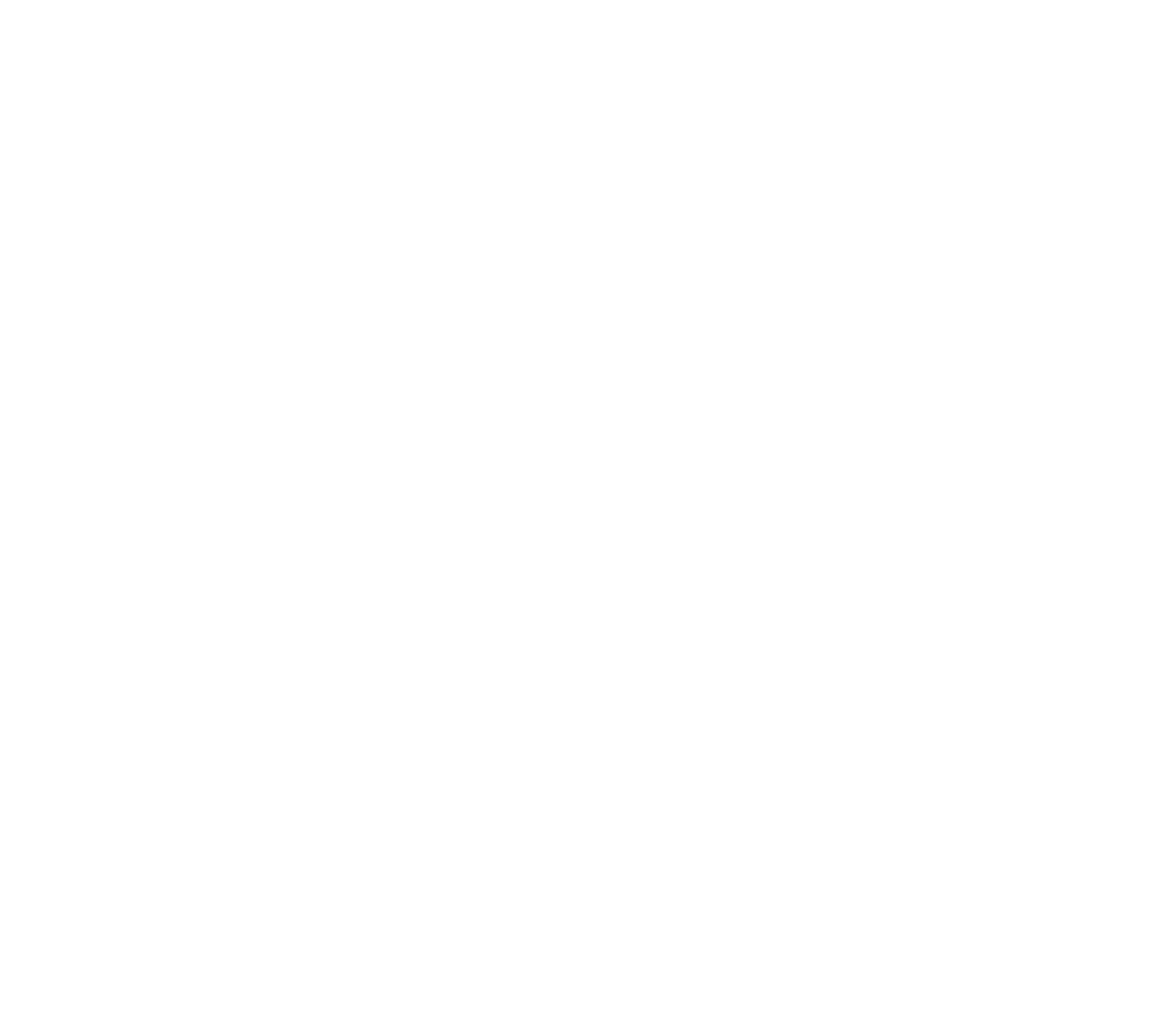
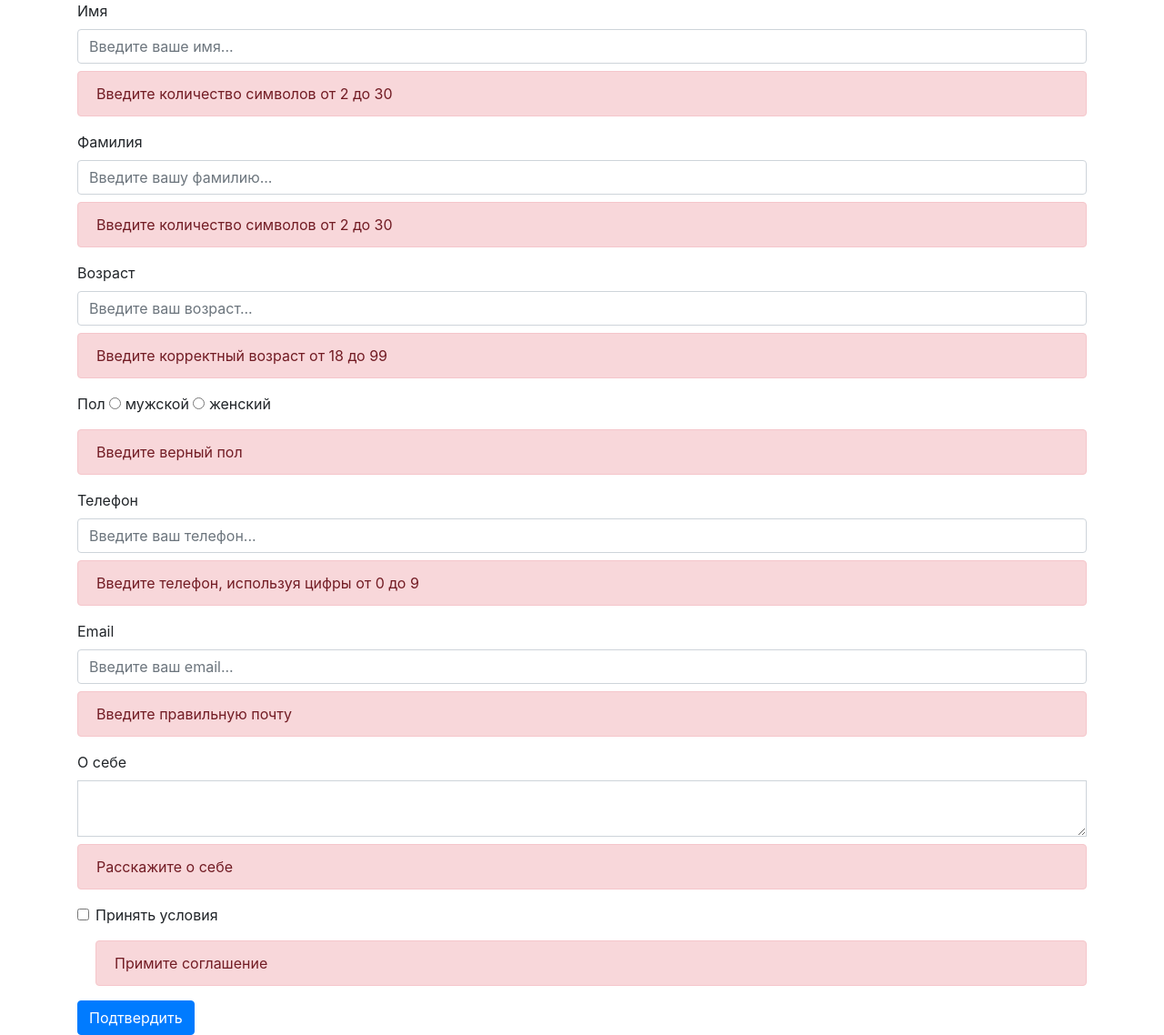
Before and after one commit to DmitrySergeev1982/dz-15, a website built with Parcel: page index.html in a window 1280 px wide. Shown: the whole page at 91% size. Before the commit the page ends 800 px from the top, so only its background shows below. Built offline with nearby package versions, Linux system fonts and the light colour scheme.

Commit message:
Modified html

```diff
--- a/index.html
+++ b/index.html
@@ -5,9 +5,106 @@
     <meta name="viewport" content="width=device-width, initial-scale=1.0">
     <meta http-equiv="X-UA-Compatible" content="ie=edge">
     <title>ДЗ 15.2</title>
+    <link rel="stylesheet" href="https://stackpath.bootstrapcdn.com/bootstrap/4.5.0/css/bootstrap.min.css" integrity="sha384-9aIt2nRpC12Uk9gS9baDl411NQApFmC26EwAOH8WgZl5MYYxFfc+NcPb1dKGj7Sk" crossorigin="anonymous">
+    <link rel="stylesheet" href="./scss/style.scss" />
     <script src="./js/script.js" defer></script>
 </head>
 <body>
+  <div class="container">
+    <form class="resume">
+      <div class="form-group">
+        <label for="firstname">Имя</label>
+        <input
+          type="text"
+          class="form-control"
+          id="firstname"
+          name="firstname"
+          placeholder="Введите ваше имя..."
+          maxlength="30"
+          minlength="2"
+          required>
+        <div class="alert alert-danger mt-2">Введите количество символов от 2 до 30</div>
+      </div>
+      <div class="form-group">
+        <label for="lastname">Фамилия</label>
+        <input
+          type="text"
+          class="form-control"
+          id="lastname"
+          name="lastname"
+          placeholder="Введите вашу фамилию..."
+          maxlength="30"
+          minlength="2"
+          required>
+        <div class="alert alert-danger mt-2">Введите количество символов от 2 до 30</div>
+      </div>
+      <div class="form-group">
+        <label for="age">Возраст</label>
+        <input
+          type="number"
+          class="form-control"
+          id="age"
+          name="age"
+          placeholder="Введите ваш возраст..."
+          maxlength="80"
+          minlength="12">
+        <div class="alert alert-danger mt-2">Введите корректный возраст от 18 до 99</div>
+      </div>
+      <div class="form-group">
+        <label for="gender">Пол</label>
+        <input type="radio" name="gender" id="male" value="мужской"  >
+        <label for="male">мужской</label>
+        <input type="radio" name="gender" id="female" value="женский">
+        <label for="female">женский</label>
+        <div class="alert alert-danger mt-2">Введите верный пол</div>
+      </div>
+      <div class="form-group">
+        <label for="phone">Телефон</label>
+        <input
+          type="tel"
+          class="form-control"
+          id="phone"
+          name="phone"
+          placeholder="Введите ваш телефон..."
+          maxlength="12"
+          minlength="7"
+          required>
+        <div class="alert alert-danger mt-2">Введите телефон, используя цифры от 0 до 9</div>
+      </div>
+      <div class="form-group">
+        <label for="email">Email</label>
+        <input
+          type="email"
+          class="form-control"
+          id="email"
+          name="email"
+          placeholder="Введите ваш email...">
+        <div class="alert alert-danger mt-2">Введите правильную почту</div>
+      </div>
+      <div class="form-group">
+        <label for="about">О себе</label>
+        <textarea
+          class="form-control rounded-0"
+          id="Textarea1"
+          name="about"
+          maxlength="500"
+          minlength="5">
+        </textarea>
+        <div class="alert alert-danger mt-2">Расскажите о себе</div>
+      </div>
+      <div class="form-group form-check">
+        <input
+          type="checkbox"
+          class="form-check-input"
+          id="acceptedTerms"
+          name="acceptedTerms"
+          required>
+        <label for="acceptedTerms">Принять условия</label>
+        <div class="alert alert-danger mt-2">Примите соглашение</div>
+      </div>
+      <button type="submit" class="btn btn-primary">Подтвердить</button>
+    </form>
+  </div>
 
 
 
```
